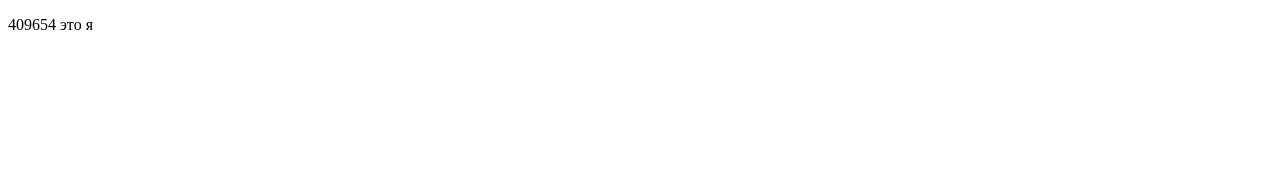
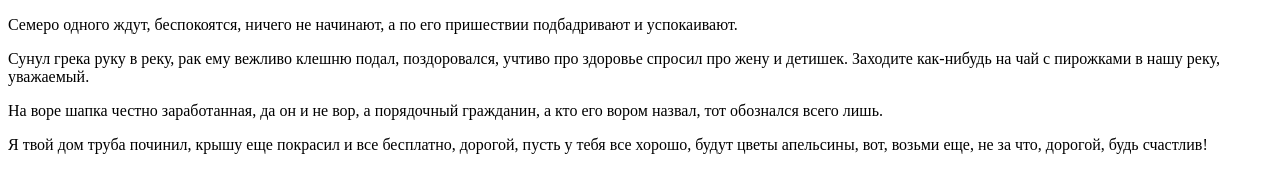
Before and after one commit to P3trovich/409654.osinthijacking.itmo.xyz, a plain HTML site: page index.html in a window 1280 px wide. Drawn offline with Linux system fonts and the light colour scheme.

Commit message:
Update index.html

```diff
--- a/index.html
+++ b/index.html
@@ -2,9 +2,12 @@
 <html lang="ru">
 <head>
     <meta charset="UTF-8">
-    <title>Просто прикол</title>
+    <title>Всем удачи</title>
 </head>
 <body>
-    <p>409654 это я</p>
+    <p>Семеро одного ждут, беспокоятся, ничего не начинают, а по его пришествии подбадривают и успокаивают.</p>
+    <p>Сунул грека руку в реку, рак ему вежливо клешню подал, поздоровался, учтиво про здоровье спросил про жену и детишек. Заходите как-нибудь на чай с пирожками в нашу реку, уважаемый.</p>
+    <p>На воре шапка честно заработанная, да он и не вор, а порядочный гражданин, а кто его вором назвал, тот обознался всего лишь.</p>
+    <p>Я твой дом труба починил, крышу еще покрасил и все бесплатно, дорогой, пусть у тебя все хорошо, будут цветы апельсины, вот, возьми еще, не за что, дорогой, будь счастлив!</p>
 </body>
 </html>
```
